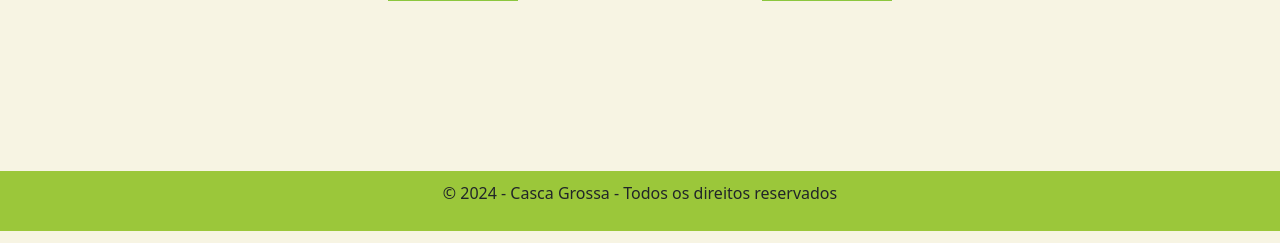
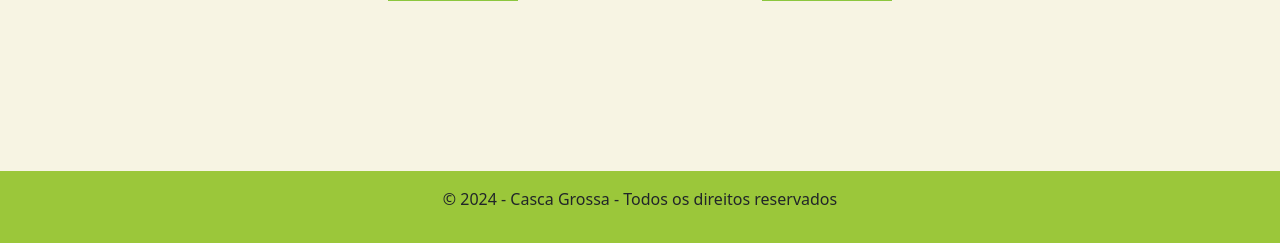
Before and after one commit to renata-machado/Casca-Grossa, a FastAPI app: page /faq in a window 1280 px wide. Shown: the part 735-978 px from the top of the page. Run offline with FastAPI, Linux system fonts and the light colour scheme; some libraries are stand-ins or nearby versions.

Commit message:
rodape configurado

```diff
--- a/templates/shared/includes/footer.html
+++ b/templates/shared/includes/footer.html
@@ -1,3 +1,3 @@
-<footer class="footer">
+<footer class="footer text-center p-3 mt-auto">
     <p>&copy; 2024 - Casca Grossa - Todos os direitos reservados</p>
 </footer>
```
